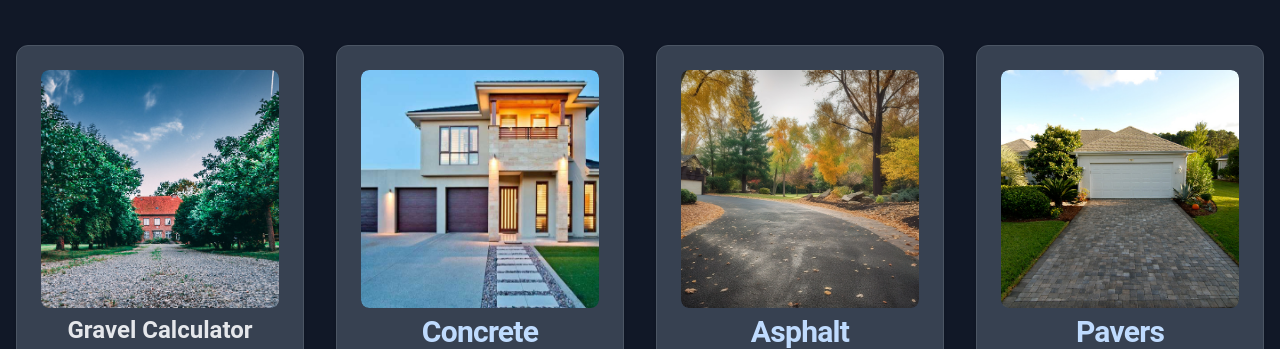
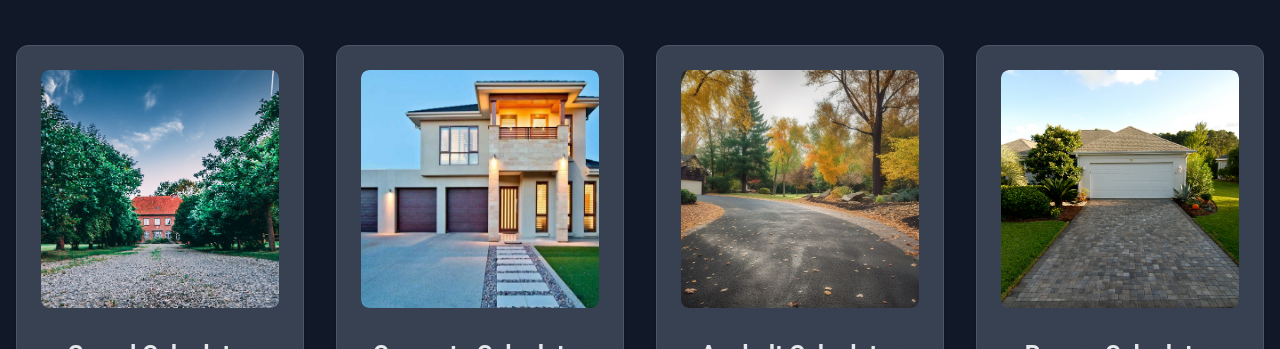
Before and after one commit to mkrizia17/Driveway-Calculator, a Next.js app: page / in a window 1280 px wide. Shown: the part 603-952 px from the top of the page. Built offline with nearby package versions, Linux system fonts and the light colour scheme.

Commit message:
HomePage

```diff
--- a/src/app/page.tsx
+++ b/src/app/page.tsx
@@ -39,7 +39,8 @@ export default function Home() {
         <div className="grid grid-cols-1 sm:grid-cols-2 lg:grid-cols-4 gap-4 md:gap-6 lg:gap-8">
           <div className="rounded-xl border text-card-foreground shadow bg-gray-700 border-gray-600">
             <div className="flex flex-col space-y-1.5 p-6">
-              <div className="relative w-full aspect-square overflow-hidden rounded-lg">
+              <Link href="/gravel" className="block">
+                <div className="relative w-full aspect-square overflow-hidden rounded-lg mb-6">
                   <Image
                     src="/images/gravel.jpg"
                     alt="Gravel driveway"
@@ -50,7 +51,9 @@ export default function Home() {
                     className="rounded-lg object-cover transition-transform duration-300 hover:scale-110"
                   />
                 </div>
-              <h3 className="text-2xl font-semibold text-center">
+              </Link>
+
+              <h3 className="text-2xl font-semibold text-center mt-4">
                 <Link
                   href="/gravel"
                   className="text-gray-200 hover:text-blue-400 transition-colors duration-300"
@@ -66,7 +69,8 @@ export default function Home() {
 
           <div className="rounded-xl border text-card-foreground shadow bg-gray-700 border-gray-600">
             <div className="flex flex-col space-y-1.5 p-6">
-              <div className="relative w-full aspect-square overflow-hidden rounded-lg">
+              <Link href="/concrete" className="block">
+                <div className="relative w-full aspect-square overflow-hidden rounded-lg mb-6">
                   <Image
                     src="/images/concrete.jpg"
                     alt="Concrete surface"
@@ -77,12 +81,16 @@ export default function Home() {
                     className="rounded-lg object-cover transition-transform duration-300 hover:scale-110"
                   />
                 </div>
+              </Link>
+
+              <h3 className="text-2xl font-semibold text-center mt-4">
                 <Link
                   href="/concrete"
-                className="font-semibold tracking-tight text-3xl text-center text-blue-200"
+                  className="text-gray-200 hover:text-blue-400 transition-colors duration-300"
                 >
-                Concrete
+                  Concrete Calculator
                 </Link>
+              </h3>
             </div>
             <div className="p-6 pt-0">
               <p className="text-gray-300 text-center text-base">Durable, low-maintenance material for long-lasting driveways</p>
@@ -91,7 +99,8 @@ export default function Home() {
 
           <div className="rounded-xl border text-card-foreground shadow bg-gray-700 border-gray-600">
             <div className="flex flex-col space-y-1.5 p-6">
-              <div className="relative w-full aspect-square overflow-hidden rounded-lg">
+              <Link href="/asphalt" className="block">
+                <div className="relative w-full aspect-square overflow-hidden rounded-lg mb-6">
                   <Image
                     src="/images/asphalt.jpg"
                     alt="Asphalt road"
@@ -102,12 +111,16 @@ export default function Home() {
                     className="rounded-lg object-cover transition-transform duration-300 hover:scale-110"
                   />
                 </div>
+              </Link>
+
+              <h3 className="text-2xl font-semibold text-center mt-4">
                 <Link
                   href="/asphalt"
-                className="font-semibold tracking-tight text-3xl text-center text-blue-200"
+                  className="text-gray-200 hover:text-blue-400 transition-colors duration-300"
                 >
-                Asphalt
+                  Asphalt Calculator
                 </Link>
+              </h3>
             </div>
             <div className="p-6 pt-0">
               <p className="text-gray-300 text-center text-base">Smooth, weather-resistant surface for professional-looking driveways</p>
@@ -116,7 +129,8 @@ export default function Home() {
 
           <div className="rounded-xl border text-card-foreground shadow bg-gray-700 border-gray-600">
             <div className="flex flex-col space-y-1.5 p-6">
-              <div className="relative w-full aspect-square overflow-hidden rounded-lg">
+              <Link href="/pavers" className="block">
+                <div className="relative w-full aspect-square overflow-hidden rounded-lg mb-6">
                   <Image
                     src="/images/pavers.jpg"
                     alt="Paver pathway"
@@ -127,12 +141,16 @@ export default function Home() {
                     className="rounded-lg object-cover transition-transform duration-300 hover:scale-110"
                   />
                 </div>
+              </Link>
+
+              <h3 className="text-2xl font-semibold text-center mt-4">
                 <Link
                   href="/pavers"
-                className="font-semibold tracking-tight text-3xl text-center text-blue-200"
+                  className="text-gray-200 hover:text-blue-400 transition-colors duration-300"
                 >
-                Pavers
+                  Pavers Calculator
                 </Link>
+              </h3>
             </div>
             <div className="p-6 pt-0">
               <p className="text-gray-300 text-center text-base">Decorative blocks for customizable, elegant driveway designs</p>
```
Lines whose indentation alone changed are shown as unchanged.
